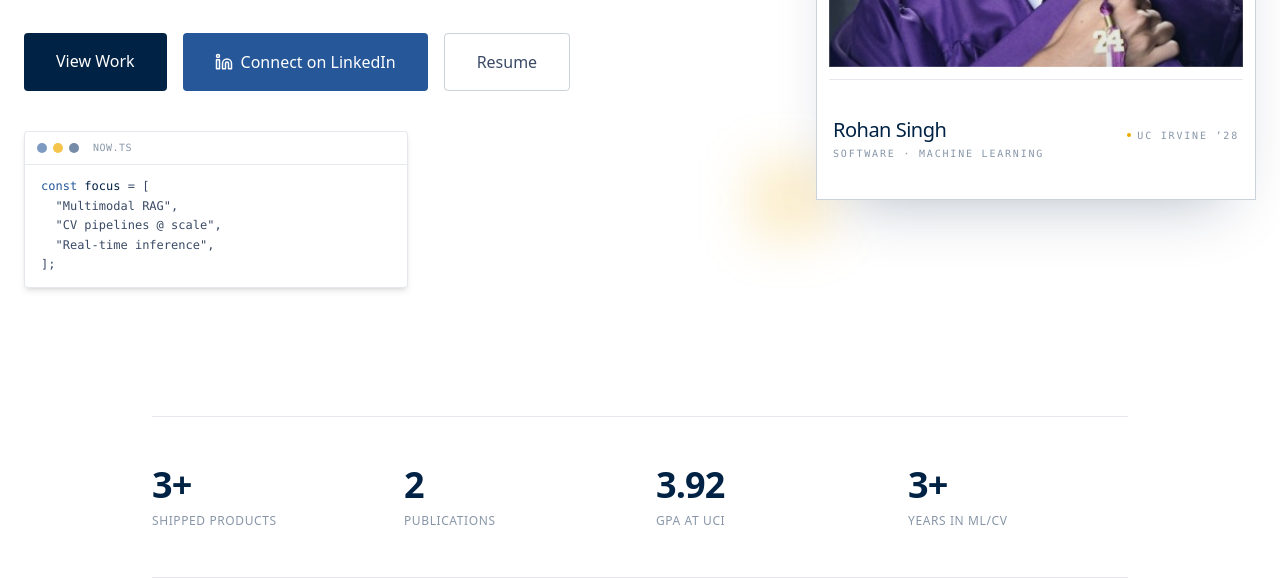
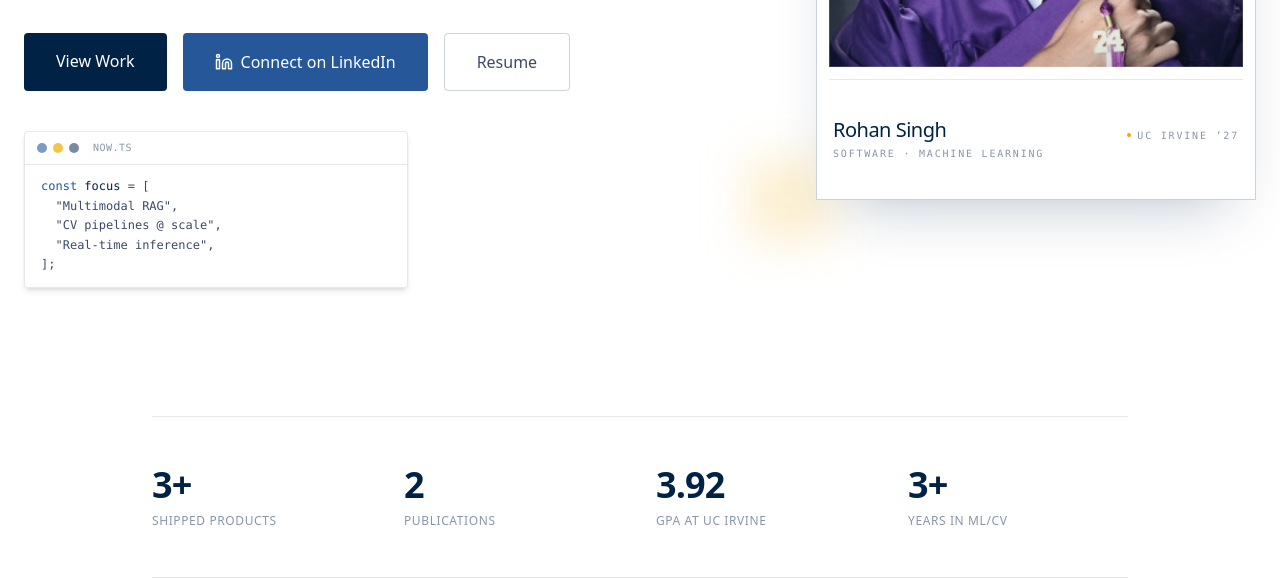
Before and after one commit to rohan1234usa/rohan-portfolio, a Next.js app: page / in a window 1280 px wide. Shown: the part 640-1219 px from the top of the page. Built offline with nearby package versions, Linux system fonts and the light colour scheme; a web font is replaced by a local one.

Commit message:
fix: align UC Irvine class year copy
Update the portfolio hero, education, stats, and README copy to consistently present UC Irvine as Class of 2027.

```diff
--- a/components/Education.tsx
+++ b/components/Education.tsx
@@ -52,7 +52,7 @@ export const Education = () => (
                                 B.S. Computer Science
                             </h3>
                             <p className="text-sm text-fg-muted font-light">
-                                Sept 2024 – Jun 2027 (expected)
+                                Sept 2024 – Jun 2027 (expected) · Class of 2027
                             </p>
                         </div>
 
--- a/components/Hero.tsx
+++ b/components/Hero.tsx
@@ -175,7 +175,7 @@ export const Hero = () => {
                                     </span>
                                     <span className="flex items-center gap-1.5 font-mono text-[10px] tracking-[0.18em] uppercase text-fg-muted whitespace-nowrap">
                                         <span className="w-1 h-1 rounded-full bg-accent-warm" />
-                                        UC Irvine &rsquo;28
+                                        UC Irvine ’27
                                     </span>
                                 </div>
                                 <span className="font-mono text-[10px] tracking-[0.18em] uppercase text-fg-muted leading-none">
--- a/components/Stats.tsx
+++ b/components/Stats.tsx
@@ -11,7 +11,7 @@ interface Stat {
 const STATS: Stat[] = [
     { value: "3+", label: "Shipped Products" },
     { value: "2", label: "Publications" },
-    { value: "3.92", label: "GPA at UCI" },
+    { value: "3.92", label: "GPA at UC Irvine" },
     { value: "3+", label: "Years in ML/CV" },
 ];
 
```
Also changed, not shown: 1 other file (tests, documents, lock files or other folders).
